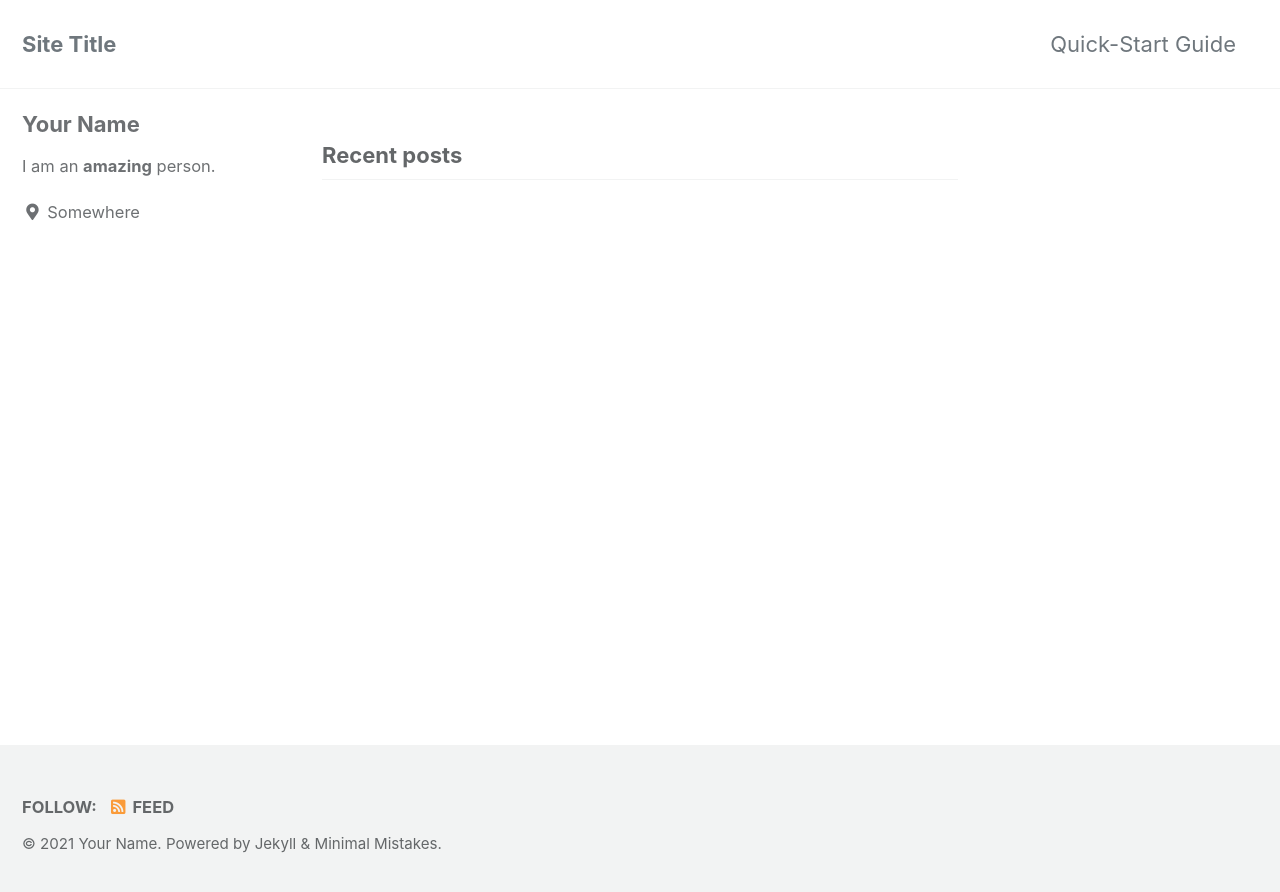
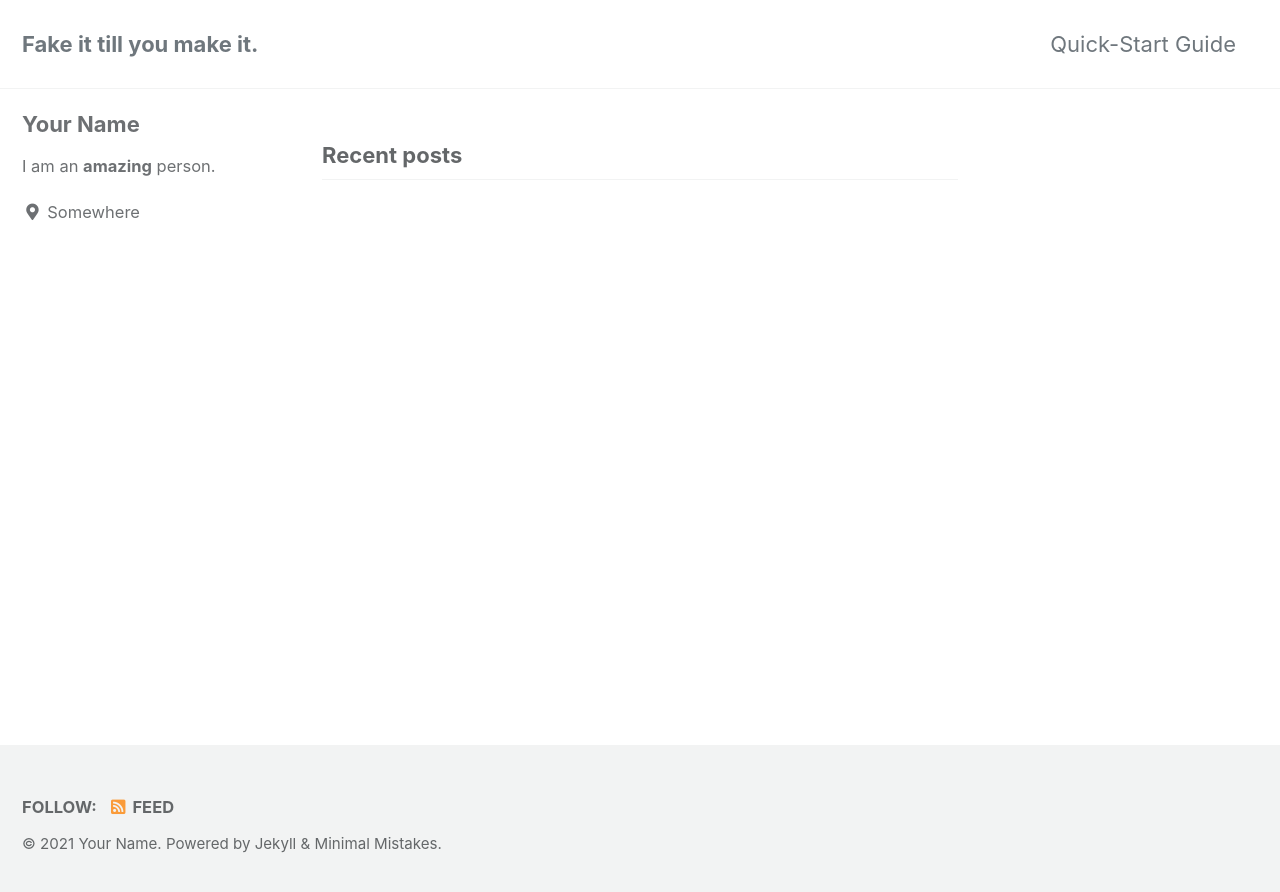
Before and after one commit to Eunjin-Kang/Eunjin-Kang.github.io, a Jekyll site: the page built from index.html, in a window 1280 px wide. Shown: the top 892 px of the page. Built offline with Jekyll 4.4.1, drawn with Linux system fonts in a browser that asks for light colours; cached includes are drawn as plain includes; the list of posts is cut into pages by our own code.

Commit message:
타이틀변경~!

```diff
--- a/_config.yml
+++ b/_config.yml
@@ -16,7 +16,7 @@ minimal_mistakes_skin    : "default" # "air", "aqua", "contrast", "dark", "dirt"
 
 # Site Settings
 locale                   : "en-US"
-title                    : "Site Title"
+title                    : "Fake it till you make it."
 title_separator          : "-"
 subtitle                 : # site tagline that appears below site title in masthead
 name                     : "Your Name"
```
